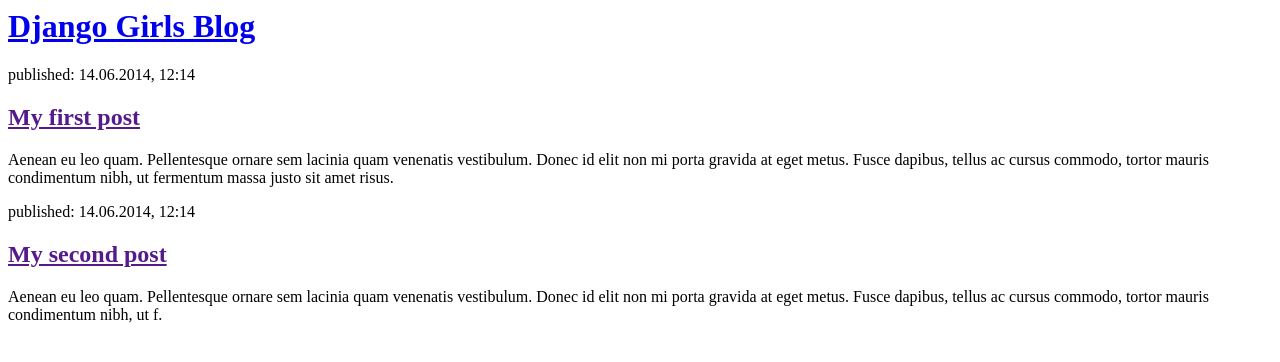
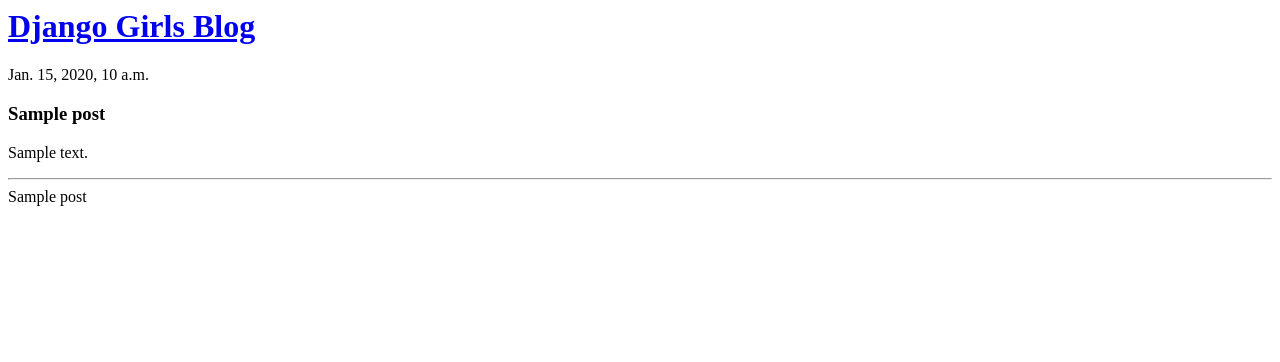
Before and after one commit to msabueva/my-first-blog, a Django app: template blog/templates/blog/post_list.html in a window 1280 px wide. Shown: the top 362 px of the page. Run offline with Django 3.2, Linux system fonts and the light colour scheme; the template is opened without the code that fills it: values that come from a table or form of the project are taken from there, others are empty; tables that the repository leaves empty hold one stand-in row (values such as "Sample post").

Commit message:
Added dynamic datas in templates

```diff
--- a/blog/templates/blog/post_list.html
+++ b/blog/templates/blog/post_list.html
@@ -7,16 +7,14 @@
             <h1><a href="/">Django Girls Blog</a></h1>
         </div>
 
+       {% for post in posts %}
         <div>
-            <p>published: 14.06.2014, 12:14</p>
-            <h2><a href="">My first post</a></h2>
-            <p>Aenean eu leo quam. Pellentesque ornare sem lacinia quam venenatis vestibulum. Donec id elit non mi porta gravida at eget metus. Fusce dapibus, tellus ac cursus commodo, tortor mauris condimentum nibh, ut fermentum massa justo sit amet risus.</p>
+            <p>{{ post.published_date }}</p>
+            <h3>{{ post.title }}</h3>
+            <p>{{ post.text|linebreaksbr }}</p>
+            <hr>
         </div>
-
-        <div>
-            <p>published: 14.06.2014, 12:14</p>
-            <h2><a href="">My second post</a></h2>
-            <p>Aenean eu leo quam. Pellentesque ornare sem lacinia quam venenatis vestibulum. Donec id elit non mi porta gravida at eget metus. Fusce dapibus, tellus ac cursus commodo, tortor mauris condimentum nibh, ut f.</p>
-        </div>
+            {{ post }}
+       {% endfor%}
     </body>
 </html>
--- a/blog/urls.py
+++ b/blog/urls.py
@@ -2,5 +2,5 @@
 from . import views
 
 urlpatterns = [
-    url(r'^$', views.post_list, name="post_list"),
+        url(r'^$', views.post_list, name="post_list"),
 ]
--- a/blog/views.py
+++ b/blog/views.py
@@ -1,4 +1,8 @@
 from django.shortcuts import render
+from django.utils import timezone
+from .models import Post
+#The dot before models means current directory or current application.
 
 def post_list(request):
-    return render(request, 'blog/post_list.html',{})
+    posts = Post.objects.filter(published_date__lte = timezone.now()).order_by('published_date')
+    return render(request, 'blog/post_list.html', {'posts':posts})
```
